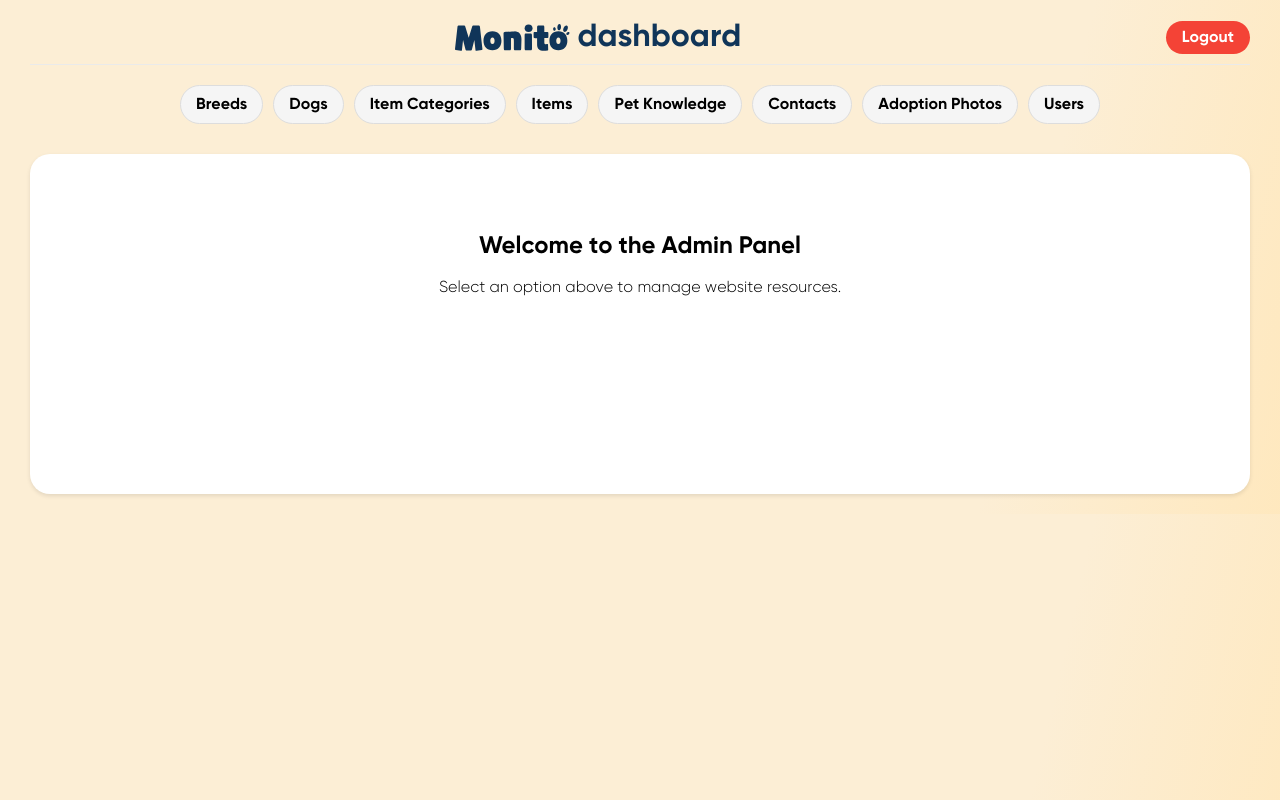
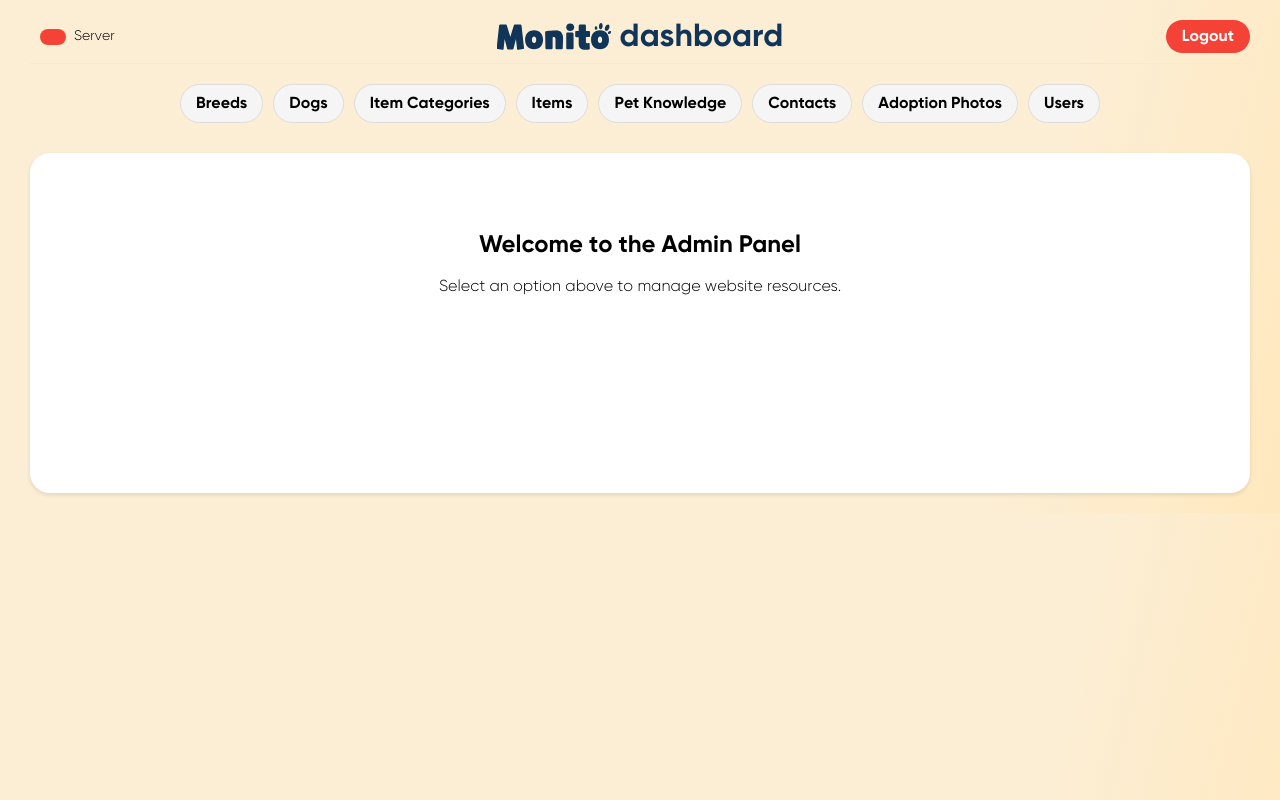
Before and after one commit to PedroBolson/ecommerce-pets, a React (Vite) app in the folder frontend/: page /dashboard in a window 1280 px wide. Built offline with nearby package versions, Linux system fonts and the light colour scheme; no server answers; sample sign-in values are in the browser's storage.

Commit message:
Finishing contacts, breeds and item categories filters

```diff
--- a/frontend/src/components/ManageBreeds/ManageBreeds.css
+++ b/frontend/src/components/ManageBreeds/ManageBreeds.css
@@ -22,6 +22,25 @@
 
 .create-button:hover {
     background-color: #45a049;
+}
+
+.search-container {
+    margin-bottom: 20px;
+    width: 100%;
+}
+
+.search-input {
+    width: 98%;
+    padding: 10px;
+    border: 1px solid #ddd;
+    border-radius: 4px;
+    font-size: 16px;
+}
+
+.search-input:focus {
+    outline: none;
+    border-color: #4a90e2;
+    box-shadow: 0 0 3px rgba(74, 144, 226, 0.3);
 }
 
 .breeds-list {
--- a/frontend/src/components/ManageBreeds/ManageBreeds.tsx
+++ b/frontend/src/components/ManageBreeds/ManageBreeds.tsx
@@ -23,6 +23,7 @@ const ManageBreeds: React.FC = () => {
     const [photoManagementMode, setPhotoManagementMode] = useState(false);
     const [breedForPhotos, setBreedForPhotos] = useState<Breed | null>(null);
     const [uploadLoading, setUploadLoading] = useState(false);
+    const [searchTerm, setSearchTerm] = useState<string>('');
 
     // Form state
     const [formData, setFormData] = useState({
@@ -279,6 +280,11 @@ const ManageBreeds: React.FC = () => {
         }
     };
 
+    // Filter breeds based on search term
+    const filteredBreeds = breeds.filter(breed =>
+        breed.name.toLowerCase().includes(searchTerm.toLowerCase())
+    );
+
     if (loading) return <div className="loading">Loading breeds...</div>;
     if (error) return <div className="error">Error: {error}</div>;
 
@@ -287,6 +293,16 @@ const ManageBreeds: React.FC = () => {
             <div className="section-header">
                 <h2>Manage Breeds</h2>
                 <button className="create-button" onClick={handleCreateNew}>New Breed</button>
+            </div>
+
+            <div className="search-container">
+                <input
+                    type="text"
+                    className="search-input"
+                    placeholder="Search breeds by name..."
+                    value={searchTerm}
+                    onChange={(e) => setSearchTerm(e.target.value)}
+                />
             </div>
 
             {formMode && (
@@ -327,11 +343,13 @@ const ManageBreeds: React.FC = () => {
 
             {!formMode && (
                 <div className="breeds-list">
-                    {breeds.length === 0 ? (
-                        <p className="no-items">No breeds registered.</p>
+                    {filteredBreeds.length === 0 ? (
+                        <p className="no-items">
+                            {breeds.length === 0 ? "No breeds registered." : "No breeds match your search."}
+                        </p>
                     ) : (
                         <div className="breed-cards">
-                            {breeds.map(breed => (
+                            {filteredBreeds.map(breed => (
                                 <div key={breed.id} className="breed-card">
                                     <div className="breed-image">
                                         {breed.images && breed.images.length > 0 ? (
--- a/frontend/src/components/ManageContacts/ManageContacts.css
+++ b/frontend/src/components/ManageContacts/ManageContacts.css
@@ -77,12 +77,11 @@
 }
 
 .search-bar input {
-    width: 100%;
-    padding: 12px 15px;
+    width: 97%;
+    padding: 10px;
     border: 1px solid #ddd;
-    border-radius: 6px;
+    border-radius: 4px;
     font-size: 16px;
-    box-shadow: 0 1px 3px rgba(0, 0, 0, 0.05) inset;
 }
 
 .contacts-table {
@@ -119,8 +118,8 @@
 .status-badge {
     display: inline-block;
     padding: 4px 8px;
-    border-radius: 50px;
-    font-size: 12px;
+    border-radius: 12px;
+    font-size: .8rem;
     font-weight: bold;
 }
 
@@ -301,7 +300,7 @@
 .interest-badge {
     background-color: #4caf50;
     color: white;
-    padding: 2px 8px;
+    padding: 4px 8px;
     border-radius: 12px;
     font-size: 0.8rem;
     font-weight: bold;
--- a/frontend/src/components/ManageItemCategories/ManageItemCategories.tsx
+++ b/frontend/src/components/ManageItemCategories/ManageItemCategories.tsx
@@ -14,6 +14,7 @@ const ManageItemCategory: React.FC = () => {
     const [error, setError] = useState<string | null>(null);
     const [selectedCategory, setSelectedCategory] = useState<StoreCategory | null>(null);
     const [formMode, setFormMode] = useState<'create' | 'edit' | null>(null);
+    const [searchTerm, setSearchTerm] = useState<string>('');
 
     // Form state
     const [formData, setFormData] = useState({
@@ -152,6 +153,10 @@ const ManageItemCategory: React.FC = () => {
         return category.items?.length || 0;
     };
 
+    const filteredCategories = categories.filter(category =>
+        category.name.toLowerCase().includes(searchTerm.toLowerCase())
+    );
+
     if (loading) return <div className="loading">Loading categories...</div>;
     if (error) return <div className="error">Error: {error}</div>;
 
@@ -160,6 +165,16 @@ const ManageItemCategory: React.FC = () => {
             <div className="section-header">
                 <h2>Manage Store Categories</h2>
                 <button className="create-button" onClick={handleCreateNew}>New Category</button>
+            </div>
+
+            <div className="search-container">
+                <input
+                    type="text"
+                    className="search-input"
+                    placeholder="Search categories by name..."
+                    value={searchTerm}
+                    onChange={(e) => setSearchTerm(e.target.value)}
+                />
             </div>
 
             {formMode && (
@@ -211,8 +226,10 @@ const ManageItemCategory: React.FC = () => {
 
             {!formMode && (
                 <div className="categories-list">
-                    {categories.length === 0 ? (
-                        <p className="no-items">No categories available.</p>
+                    {filteredCategories.length === 0 ? (
+                        <p className="no-items">
+                            {categories.length === 0 ? "No categories available." : "No categories match your search."}
+                        </p>
                     ) : (
                         <table className="categories-table">
                             <thead>
@@ -224,7 +241,7 @@ const ManageItemCategory: React.FC = () => {
                                 </tr>
                             </thead>
                             <tbody>
-                                {categories.map(category => (
+                                {filteredCategories.map(category => (
                                     <tr key={category.id}>
                                         <td>{category.name}</td>
                                         <td>
--- a/frontend/src/pages/Dashboard/Dashboard.css
+++ b/frontend/src/pages/Dashboard/Dashboard.css
@@ -2,6 +2,9 @@
     color: #103559;
     display: flex;
     align-items: center;
+    position: absolute;
+    left: 50%;
+    transform: translateX(-50%);
     justify-content: center;
     margin: 0 auto;
 }
@@ -23,9 +26,62 @@
     margin-bottom: 20px;
     padding-bottom: 10px;
     border-bottom: 1px solid #eaeaea;
+    position: relative;
+}
+
+.server-status-container {
+    margin-right: auto;
+    flex: 1;
+}
+
+.server-status {
+    display: flex;
+    align-items: center;
+    padding: 5px 10px;
+    border-radius: 4px;
+    font-size: 14px;
+    font-weight: 500;
+}
+
+.status-indicator {
+    display: inline-block;
+    width: 10px;
+    height: 10px;
+    border-radius: 50%;
+    margin-right: 8px;
+}
+
+.server-status.online .status-indicator {
+    background-color: #4CAF50;
+}
+
+.server-status.offline .status-indicator {
+    background-color: #F44336;
+}
+
+.server-status.loading .status-indicator {
+    background-color: #FFC107;
+    animation: pulse 1.5s infinite;
+}
+
+@keyframes pulse {
+    0% {
+        opacity: 1;
+    }
+
+    50% {
+        opacity: 0.4;
+    }
+
+    100% {
+        opacity: 1;
+    }
 }
 
 .dashboard-logout {
+    flex: 1;
+    display: flex;
+    justify-content: flex-end;
     margin-top: 0;
 }
 
--- a/frontend/src/pages/Dashboard/Dashboard.tsx
+++ b/frontend/src/pages/Dashboard/Dashboard.tsx
@@ -1,4 +1,4 @@
-import React, { useState } from "react";
+import React, { useState, useEffect } from "react";
 import "./Dashboard.css";
 import logo from "/Monito-logo.svg";
 import "../../index.css";
@@ -14,6 +14,14 @@ import ManageContacts from "../../components/ManageContacts/ManageContacts";
 
 const Dashboard: React.FC = () => {
     const [activeSection, setActiveSection] = useState<string | null>(null);
+    const [serverStatus, setServerStatus] = useState<'online' | 'offline' | 'loading'>('loading');
+
+    useEffect(() => {
+        handleStatus();
+        const intervalId = setInterval(handleStatus, 30000);
+
+        return () => clearInterval(intervalId);
+    }, []);
 
     const renderActiveSection = () => {
         switch (activeSection) {
@@ -42,10 +50,29 @@ const Dashboard: React.FC = () => {
                 );
         }
     };
+    const handleStatus = async () => {
+        try {
+            const response = await fetch(`http://localhost:3000/api/health`);
+            if (response.ok) {
+                setServerStatus('online');
+            } else {
+                setServerStatus('offline');
+            }
+        } catch (error) {
+            setServerStatus('offline');
+            console.error('Server status check failed:', error);
+        }
+    }
 
     return (
         <div className="dashboard-container">
             <div className="dashboard-header">
+                <div className="server-status-container">
+                    <div className={`server-status ${serverStatus}`}>
+                        <span className="status-indicator"></span>
+                        Server
+                    </div>
+                </div>
                 <h1 className="dashboard-title">
                     <img
                         src={logo}
```
